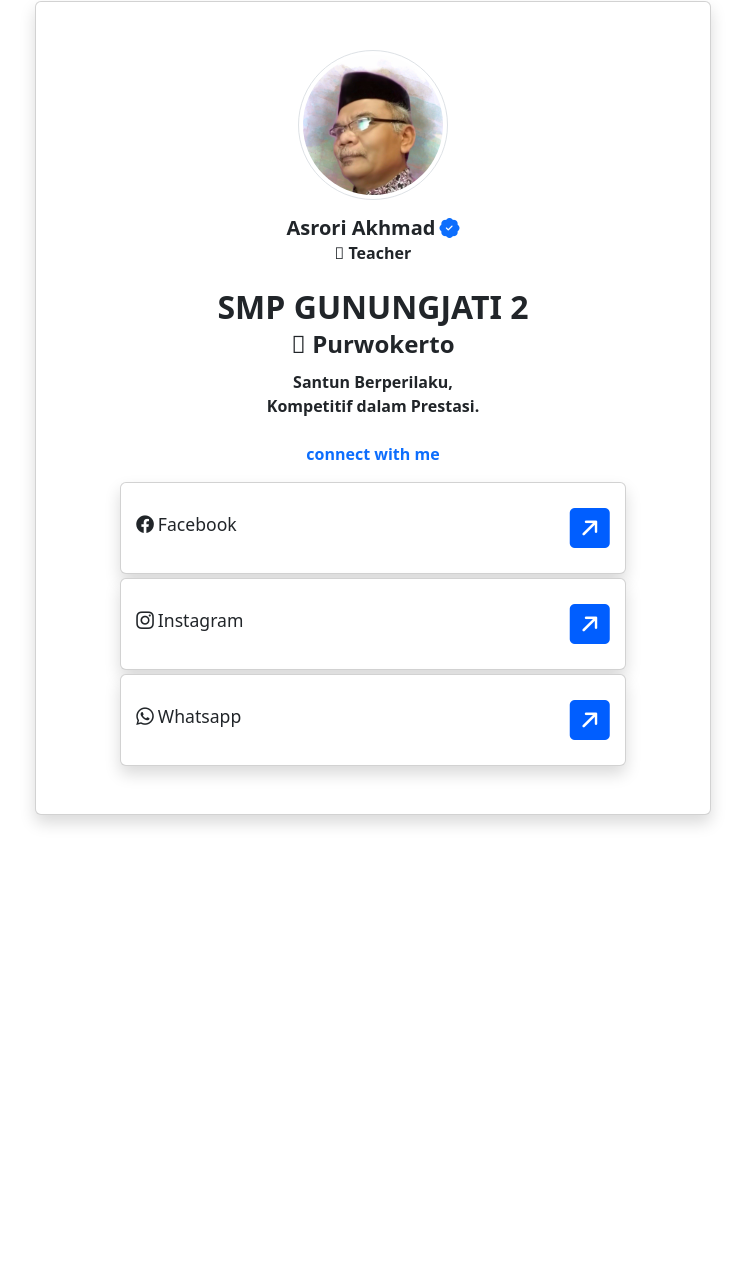
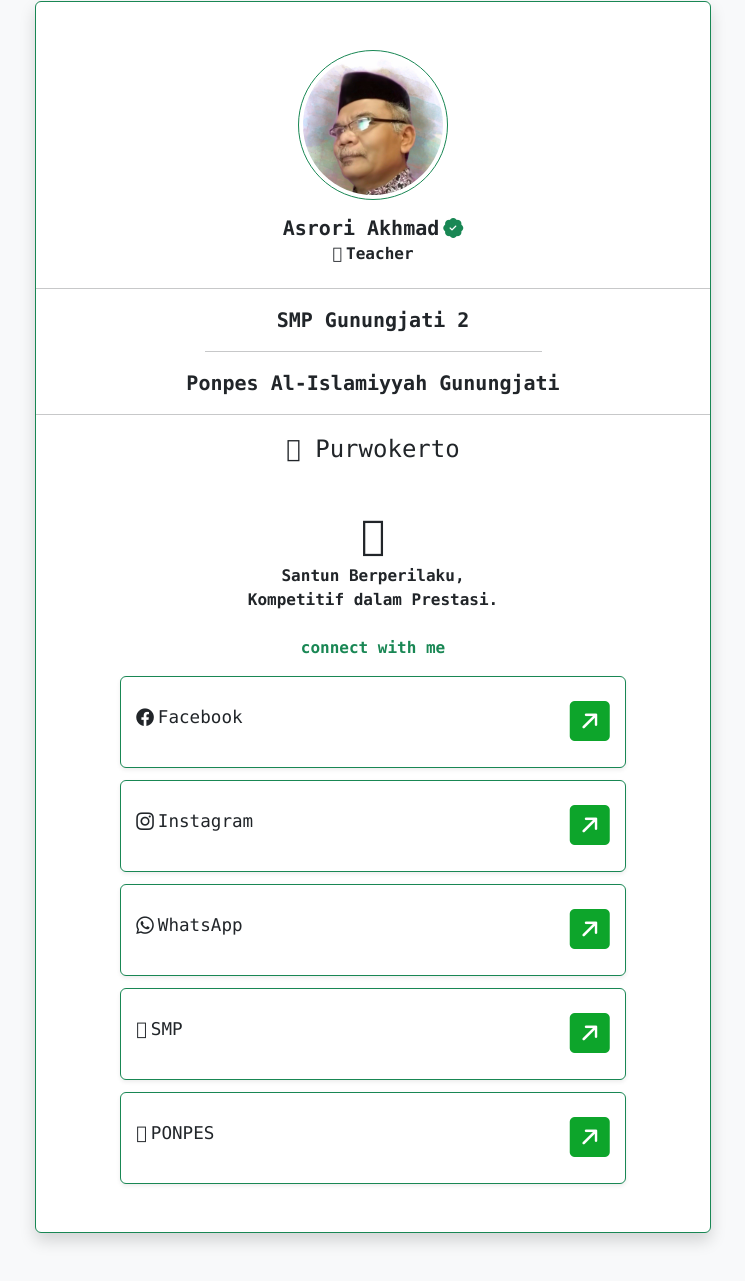
Before and after one commit to gv007/asrori, a plain HTML site: page index.html in a window 1280 px wide. Shown: the part 47-1328 px from the top of the page, without its empty margins (267-1012 px from the left). Before the commit the page ends 910 px from the top, so only its background shows below. Drawn offline with nearby package versions, Linux system fonts and the light colour scheme.

Commit message:
Add files via upload

```diff
--- a/index.html
+++ b/index.html
@@ -5,8 +5,7 @@
   <meta charset="utf-8">
   <meta name="viewport" content="width=device-width, initial-scale=1">
   <title>Asrori Akhmad</title>
-  <link href="https://cdn.jsdelivr.net/npm/bootstrap@5.3.0-alpha1/dist/css/bootstrap.min.css" rel="stylesheet"
-    integrity="sha384-GLhlTQ8iRABdZLl6O3oVMWSktQOp6b7In1Zl3/Jr59b6EGGoI1aFkw7cmDA6j6gD" crossorigin="anonymous">
+  <link href="https://cdn.jsdelivr.net/npm/bootstrap@5.3.3/dist/css/bootstrap.min.css" rel="stylesheet" integrity="sha384-QWTKZyjpPEjISv5WaRU9OFeRpok6YctnYmDr5pNlyT2bRjXh0JMhjY6hW+ALEwIH" crossorigin="anonymous">
   <link rel="stylesheet" href="https://cdn.jsdelivr.net/npm/bootstrap-icons@1.10.3/font/bootstrap-icons.css">
   <link rel="stylesheet" href="https://pro.fontawesome.com/releases/v5.15.0/css/all.css">
   <link rel="stylesheet" href="style.css">
@@ -50,28 +49,42 @@
   </script>
 </head>
 
-<body>
+<body class="bg-body-tertiary font-monospace">
 
   <!-- profil -->
   <section>
     <div class="container mb-5 mt-5">
 
-      <div class="card shadow">
+      <div class="card border-success shadow">
 
-        <img src="images/asrori.jpg" class="m-auto mt-5 img-thumbnail layanan" alt="asrori">
+        <img src="images/asrori.jpg" class="m-auto mt-5 img-thumbnail border-success layanan" alt="asrori">
 
         <div class="mt-3 text-center">
-          <h2 class="card-title fw-bold fs-5 mb-4">Asrori Akhmad<i class="bi bi-patch-check-fill text-primary ms-1 fs-5"></i><br><i class="fad fa-chalkboard-teacher me-1 fs-6"></i><span class="fs-6">Teacher</span></h2>
-          <h3 class="card-title fw-bold fs-2 mb-0">SMP GUNUNGJATI 2</h3>
-          <p class="fw-semibold fs-4 mb-0"><i class="fad fa-search-location"></i> Purwokerto</p>
-          <p class="card-body fw-semibold p-2">Santun Berperilaku,<br>Kompetitif dalam Prestasi.</p>
+          <h2 class="card-title fw-bold fs-5">Asrori Akhmad<i class="bi bi-patch-check-fill text-success ms-1 fs-5"></i><br><i class="fad fa-chalkboard-teacher me-1 fs-6"></i><span class="fs-6">Teacher</span></h2>
         </div>
+
+          <div class="text-center">
+
+            <hr class="mx-auto">
+            <p class="fw-semibold fs-5 mb-0">SMP Gunungjati 2</p>
+            <hr class="mx-auto w-50">
+            <p class="fw-semibold fs-5 mb-3">Ponpes Al-Islamiyyah Gunungjati</p>
+            <hr class="mx-auto">
+            <p class="fs-4 mb-5"><i class="fad fa-map-marker-alt"></i> Purwokerto</p>
+
+          </div>
+
+          <div class="text-center">
+          <i class="fad fa-quote-left fs-1"></i>
+          <p class="fw-semibold p-2">Santun Berperilaku,<br>Kompetitif dalam Prestasi.</p>
+          </div>
+
   <!-- profil end -->
 
   <!-- sosmed -->
-  <div class="text-center text-primary rounded fw-bold">connect with me</div>
+  <div class="text-center text-success rounded fw-bold">connect with me</div>
 
-        <div class="card mt-3 bio shadow layanan">
+        <div class="card border-success mt-3 mb-2 bio shadow-sm layanan">
           <div class="d-flex justify-content-between align-items-center">
             <h3><i class="bi bi-facebook me-1"></i>Facebook</h3>
             <a href="https://www.facebook.com/asrorisa" target="_blank">
@@ -79,7 +92,7 @@
           </div>
         </div>
 
-        <div class="card mt-1 bio shadow layanan">
+        <div class="card border-success mt-1 mb-2 bio shadow-sm layanan">
           <div class="d-flex justify-content-between align-items-center">
             <h3><i class="bi bi-instagram me-1"></i>Instagram</h3>
             <a href="https://www.instagram.com/asrorisa/" target="_blank">
@@ -87,9 +100,25 @@
           </div>
         </div>
 
-        <div class="card mb-5 mt-1 bio shadow layanan">
+        <div class="card border-success mt-1 mb-2 bio shadow-sm layanan">
           <div class="d-flex justify-content-between align-items-center">
-            <h3><i class="bi bi-whatsapp me-1"></i>Whatsapp</h3>
+            <h3><i class="bi bi-whatsapp me-1"></i>WhatsApp</h3>
+            <a href="https://api.whatsapp.com/send?phone=6285747099154&amp;text=Assalamualaikum Pak Asrori?" target="_blank">
+              <i class="bi bi-arrow-up-right-square-fill fs-1"></i></a>
+          </div>
+        </div>
+
+        <div class="card border-success mt-1 mb-2 bio shadow-sm layanan">
+          <div class="d-flex justify-content-between align-items-center">
+            <h3><i class="fad fa-school me-1"></i>SMP</h3>
+            <a href="https://api.whatsapp.com/send?phone=6285747099154&amp;text=Assalamualaikum Pak Asrori?" target="_blank">
+              <i class="bi bi-arrow-up-right-square-fill fs-1"></i></a>
+          </div>
+        </div>
+
+        <div class="card border-success mb-5 mt-1 bio shadow-sm layanan">
+          <div class="d-flex justify-content-between align-items-center">
+            <h3><i class="fad fa-school me-1"></i>PONPES</h3>
             <a href="https://api.whatsapp.com/send?phone=6285747099154&amp;text=Assalamualaikum Pak Asrori?" target="_blank">
               <i class="bi bi-arrow-up-right-square-fill fs-1"></i></a>
           </div>
--- a/style.css
+++ b/style.css
@@ -54,5 +54,5 @@ a {
 }
 
 .bi-arrow-up-right-square-fill {
-  color: #005eff;
+  color: #0da52b;
 }
```
